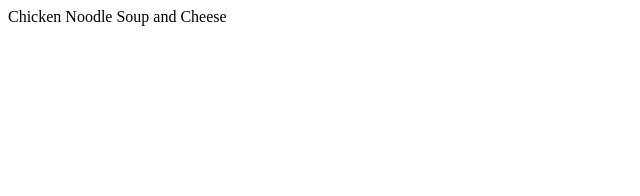
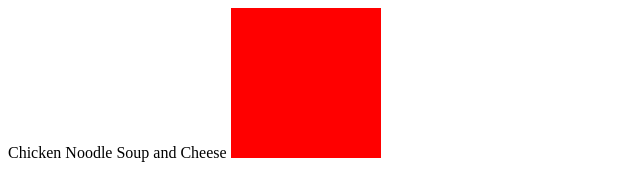
Before and after one commit to amb2008/amb2008.github.io, a plain HTML site: page index.html in a window 1280 px wide. Shown: the whole page, without its empty margins (0-640 px from the left). Drawn offline with Linux system fonts and the light colour scheme.

Commit message:
added div

```diff
--- a/index.html
+++ b/index.html
@@ -4,8 +4,26 @@
 	<meta charset="utf-8">
 	<meta name="viewport" content="width=device-width, initial-scale=1">
 	<title></title>
+	<style type="text/css">
+
+	div{
+		background-color: red;
+		width: 150px;
+		height: 150px;
+		display: inline-grid;
+		transition: 2s;
+
+	}
+
+		#1:hover{
+			background-color:magenta;
+			transform:scale3d(2.0, 2.0, 2.0);
+			right:100px;}
+
+	</style>
 </head>
 <body>
 	Chicken Noodle Soup and Cheese
+	<div id="1"></div>
 </body>
 </html>
```
